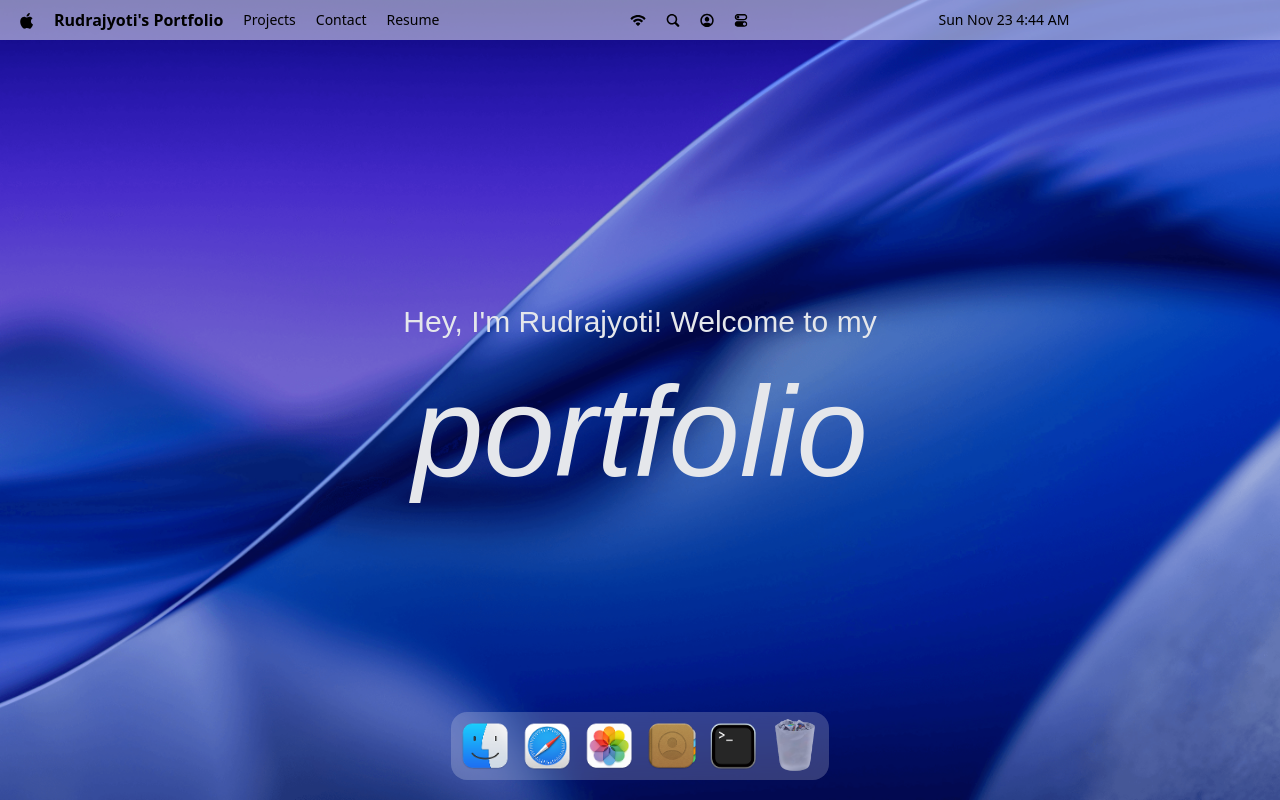
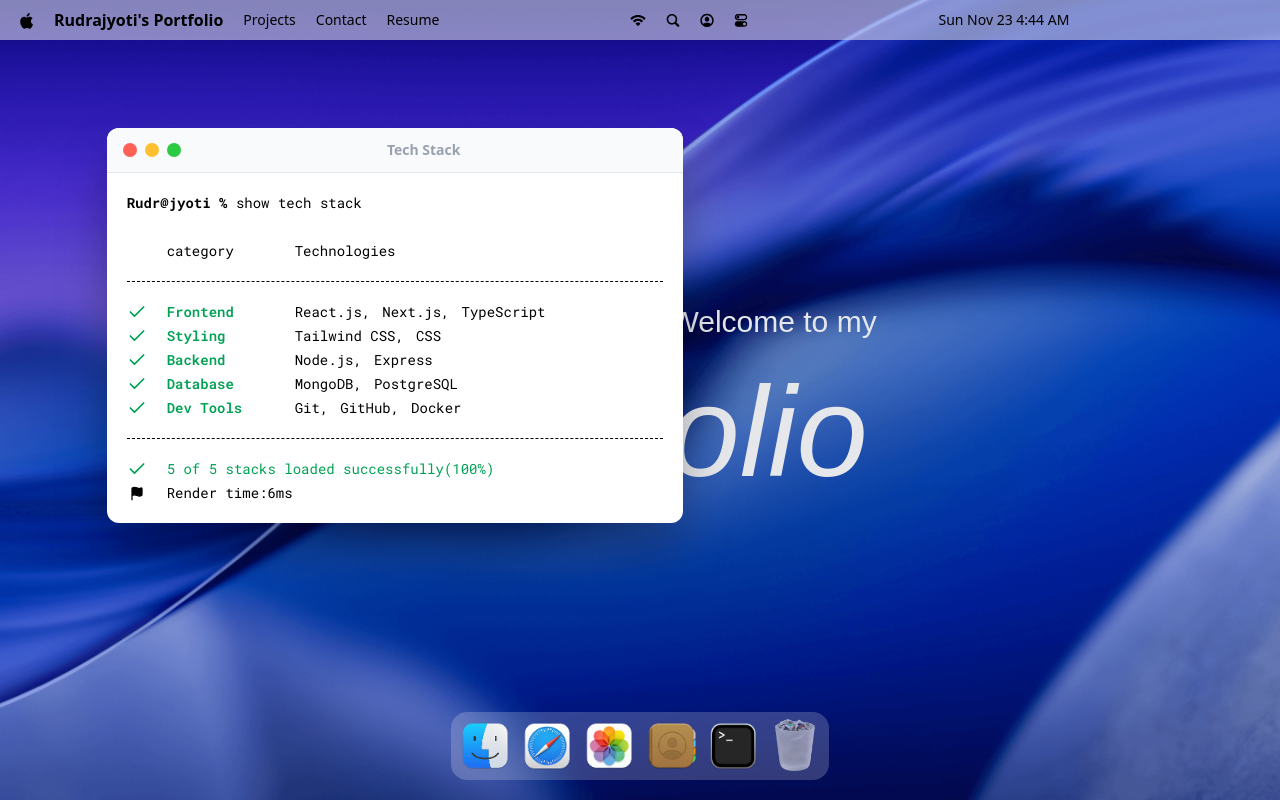
Before and after one commit to Rudrajyoti11/macos_portfolio, a React (Vite) app: page / in a window 1280 px wide. Both pictures are taken after a click on the button 733 px from the left and 746 px from the top of the page. Built offline with nearby package versions, Linux system fonts and the light colour scheme; a web font is replaced by a local one.

Commit message:
implement a hoc for managing window states and add the first window - terminal

```diff
--- a/src/components/Dock.jsx
+++ b/src/components/Dock.jsx
@@ -57,9 +57,8 @@ const Dock = () => {
 
   const toggleApp = (app) => {
     if(!app.canOpen)return;
-
     const window=windows[app.id];
-
+    if (!window) return;
     if(window.isOpen){
       closeWindow(app.id);
     }else{
@@ -80,7 +79,7 @@ const Dock = () => {
               data-tooltip-content={name}
               data-tooltip-delay-show={150}
               disabled={!canOpen}
-              onClick={() => toggleApp(id, canOpen)}
+              onClick={() => toggleApp({id, name,icon,canOpen})}
             >
               <img
                 src={`/images/${icon}`}
--- a/src/components/WindowControlls.jsx
+++ b/src/components/WindowControls.jsx
@@ -1,6 +1,6 @@
 import useWindowStore from '#store/window.js'
 
-const WindowControlls = ({target}) => {
+const WindowControls = ({target}) => {
     const{closeWindow}=useWindowStore();
   return (
     <div id="window-controls">
@@ -12,4 +12,4 @@ const WindowControlls = ({target}) => {
   )
 }
 
-export default WindowControlls
+export default WindowControls
--- a/src/components/index.js
+++ b/src/components/index.js
@@ -1,7 +1,7 @@
 import Navbar from "#components/Navbar";
 import Welcome from "#components/Welcome";
 import Dock from "#components/Dock.jsx";
-import WindowControlls from "#components/WindowControlls.jsx";
+import WindowControls from "#components/WindowControls.jsx";
 
 
-export{Dock,Navbar,Welcome,WindowControlls};
+export{Dock,Navbar,Welcome,WindowControls};
--- a/src/hoc/WindowWrapper.jsx
+++ b/src/hoc/WindowWrapper.jsx
@@ -21,7 +21,6 @@ const WindowWrapper = (Component, windowKey) => {
       const el = ref.current;
       if (!el || !isOpen) return;
 
-      el.style.display = "block";
 
       gsap.fromTo(
         el,
--- a/src/windows/Terminal.jsx
+++ b/src/windows/Terminal.jsx
@@ -1,4 +1,4 @@
-import { WindowControlls } from "#components";
+import { WindowControls } from "#components";
 import { techStack } from "#constants/index.js";
 import WindowWrapper from "#hoc/WindowWrapper.jsx";
 import { Check, Flag } from "lucide-react";
@@ -7,7 +7,7 @@ const Terminal = () => {
   return (
     <>
     <div id="window-header">
-            <WindowControlls target="terminal"/>
+            <WindowControls target="terminal"/>
 
         <h2>Tech Stack</h2>
         </div>
@@ -40,7 +40,7 @@ const Terminal = () => {
         </ul>
         <div className="footnote">
             <p>
-                <Check size={20}/>5 of 5 stacks loaded successfully(100%)
+                <Check size={20}/>{techStack.length} of {techStack.length} stacks loaded successfully(100%)
             </p>
             <p className="text-black">
                 <Flag size={15} fill="black"/>
--- a/src/windows/index.js
+++ b/src/windows/index.js
@@ -1,3 +1,3 @@
 import Terminal from "#windows/Terminal.jsx";
-import { WindowControlls } from "#components";
-export {Terminal,WindowControlls};
+import { WindowControls } from "#components";
+export {Terminal,WindowControls};
```
